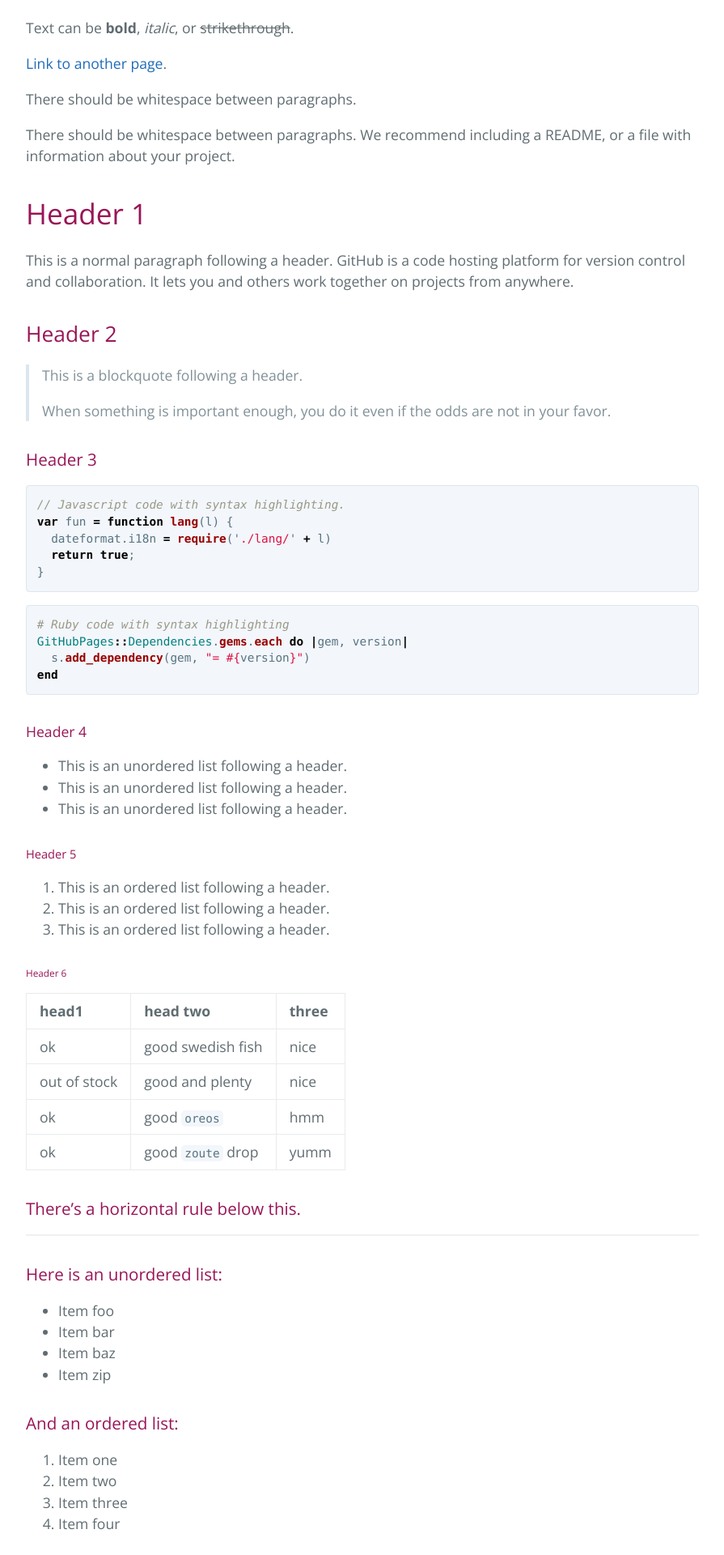
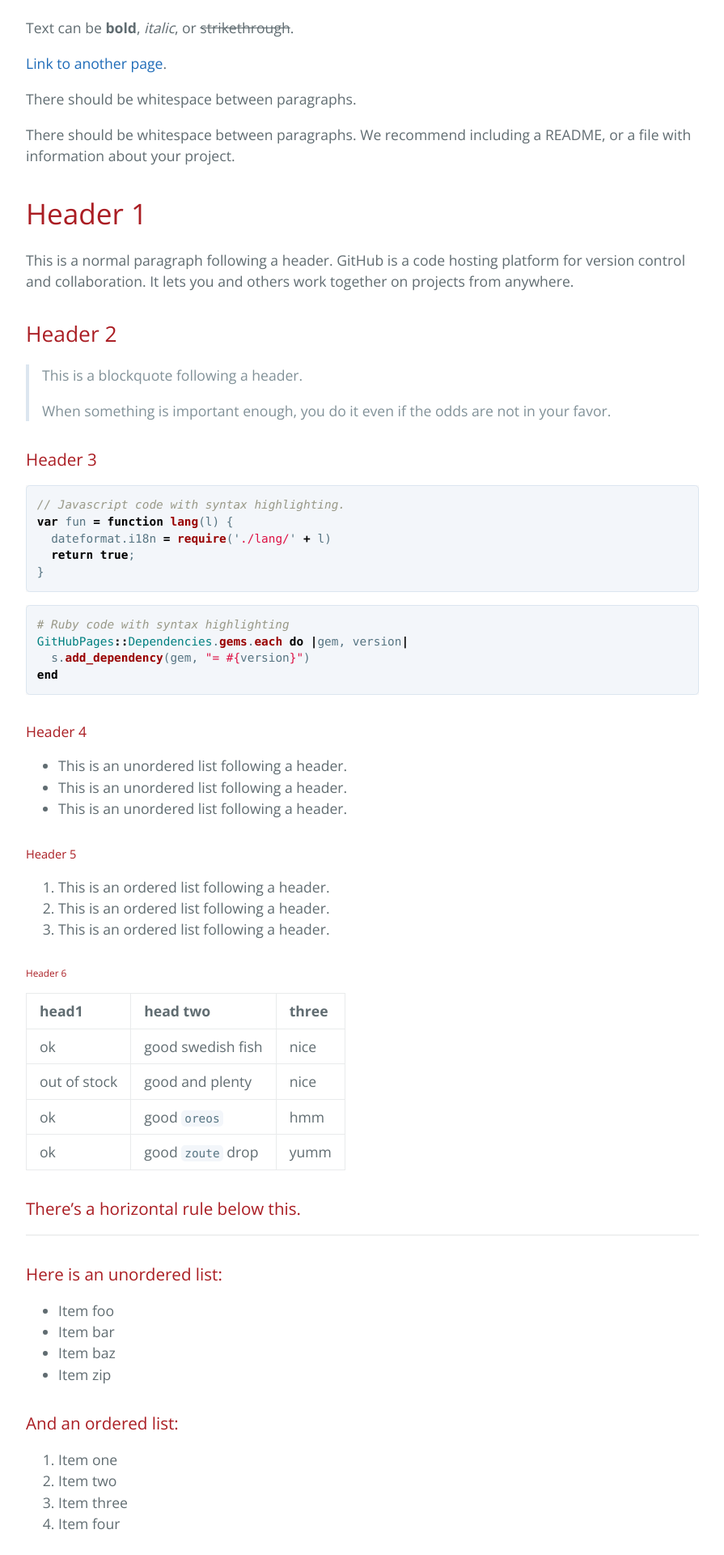
Before and after one commit to ufluidics101/ufluidics101.github.io, a Jekyll site: the page built from index.md, in a window 1280 px wide. Shown: the part 394-2314 px from the top of the page at 81% size, without its empty margins (192-1087 px from the left). Built offline with Jekyll 4.4.1, drawn with Linux system fonts in a browser that asks for light colours.

Commit message:
Update variables.scss

```diff
--- a/_sass/variables.scss
+++ b/_sass/variables.scss
@@ -12,7 +12,7 @@ $header-bg-color: #c23b41 !default; // Updated
 $header-bg-color-secondary: #aa1d23 !default; // Updated
 
 // Text
-$section-headings-color: #991557 !default; // Before: #159957
+$section-headings-color: #aa1d23 !default; // Before: #159957
 $body-text-color: #606c71 !default;
 $body-link-color: #1e6bb8 !default;
 $blockquote-text-color: #819198 !default;
```
